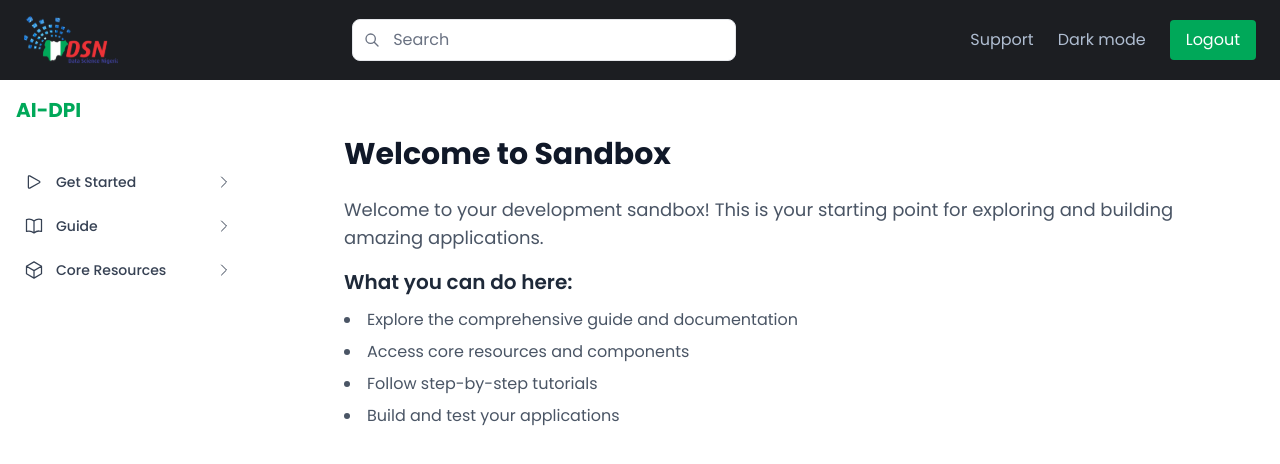
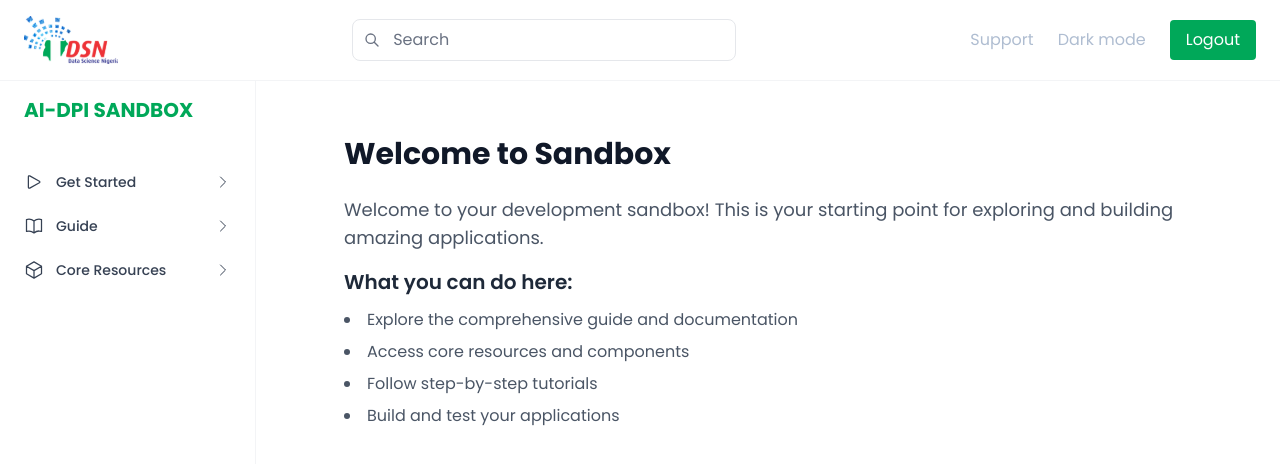
Before and after one commit to Data-Science-Nigeria/ai-dpi-sandbox-frontend, a Next.js app: page /introduction in a window 1280 px wide. Shown: the top 464 px of the page. Built offline with nearby package versions, Linux system fonts and the light colour scheme.

Commit message:
refactor: sidebar and header change

```diff
--- a/app/(sandbox)/components/header.tsx
+++ b/app/(sandbox)/components/header.tsx
@@ -31,7 +31,7 @@ export function Header({ sidebarOpen = true }: HeaderProps) {
   };
 
   return (
-    <header className="fixed top-0 left-0 right-0 bg-[#1C1E22] px-6 py-4 z-50">
+    <header className="fixed top-0 left-0 right-0 bg-white dark:bg-[#1C1E22] px-6 py-4 z-50 border-b border-gray-100 dark:border-[#1C1E22]">
       <div className="flex items-center justify-between">
         <div className="flex items-center">
           <Logo />
--- a/app/(sandbox)/components/sidebar.tsx
+++ b/app/(sandbox)/components/sidebar.tsx
@@ -82,7 +82,7 @@ export default function Sidebar({ isOpen, onToggle }: SidebarProps) {
 
       {/* Sidebar */}
       <div className={`
-        fixed top-0 left-0 h-screen bg-white dark:bg-[#1C1E22] z-40 overflow-y-auto custom-scrollbar
+        fixed top-0 left-0 h-screen bg-white dark:bg-[#1C1E22] z-40 overflow-y-auto custom-scrollbar border-r border-gray-100 dark:border-[#1C1E22]
         transition-all duration-300 ease-in-out
         ${isOpen ? 'w-56 sm:w-64' : 'w-12 sm:w-16'}
         translate-x-0
@@ -90,8 +90,8 @@ export default function Sidebar({ isOpen, onToggle }: SidebarProps) {
         {/* Header */}
         <div className={`flex items-center p-4 mt-20 ${isOpen ? 'justify-between' : 'justify-center'}`}>
           {isOpen && (
-            <h1 className="text-[#00A859] font-bold text-xl">
-              AI-DPI
+            <h1 className="text-[#00A859] font-bold text-xl ml-2">
+              AI-DPI SANDBOX
             </h1>
           )}
           <button
```
